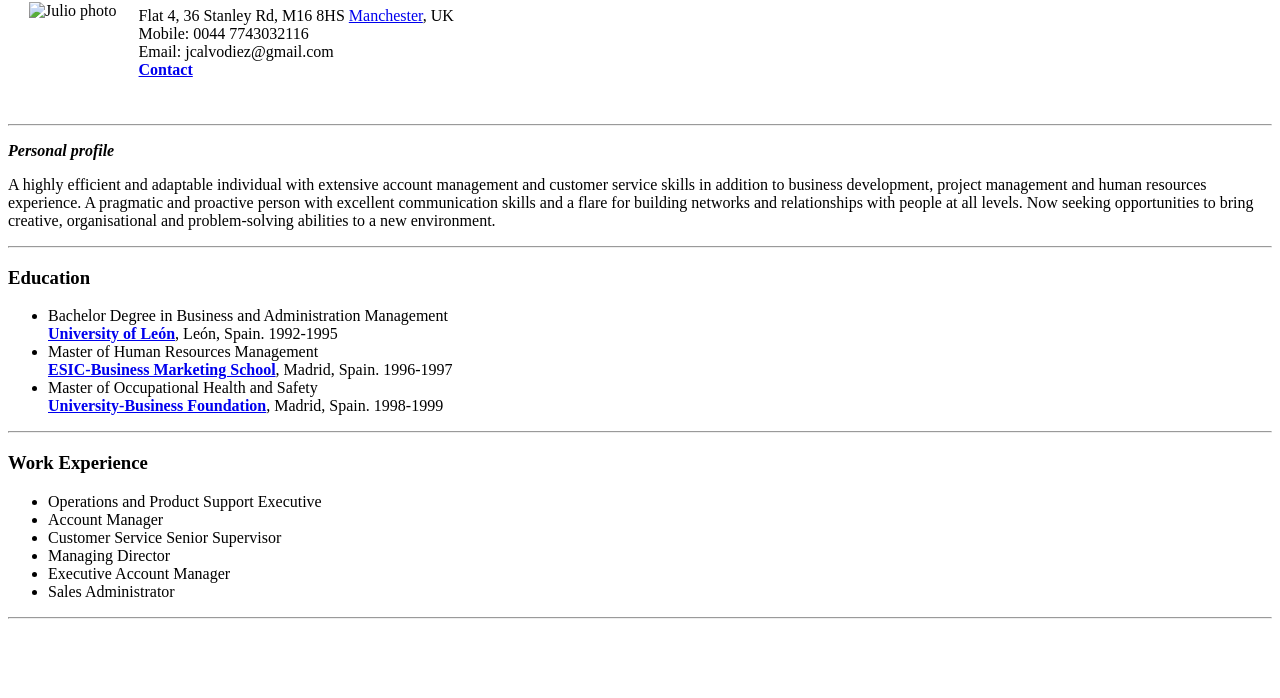
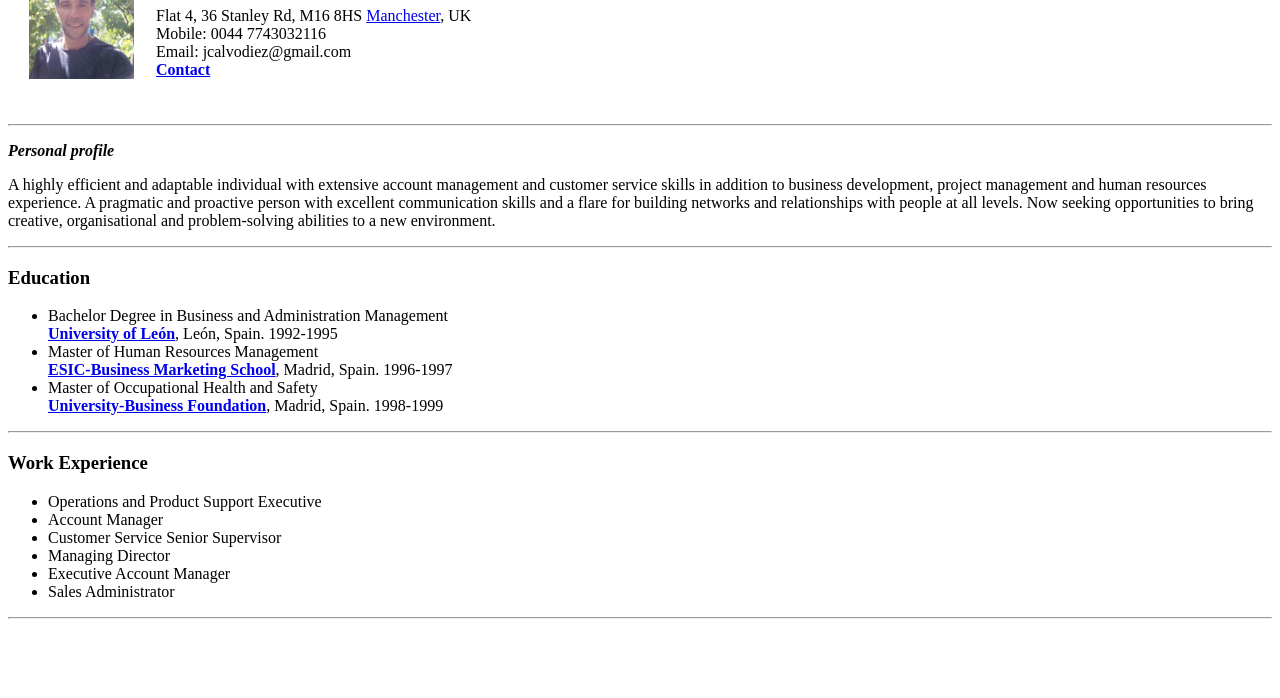
Before and after one commit to jcadi/cv, a plain HTML site: page index.html in a window 1280 px wide. Shown: the part 102-800 px from the top of the page. Drawn offline with Linux system fonts and the light colour scheme.

Commit message:
Update index.html

```diff
--- a/index.html
+++ b/index.html
@@ -9,7 +9,7 @@
 <body>
   <table cellspacing="20">
     <tr>
-      <td><img src="images/Julio_Calvo_Photo.jpg" height="140px" alt="Julio photo"></td>
+      <td><img src="Julio_Calvo_Photo.jpg" height="140px" alt="Julio photo"></td>
       <td>
         <h1>Julio Calvo</h1>
         <!--this contact section must to be edited-->
```
